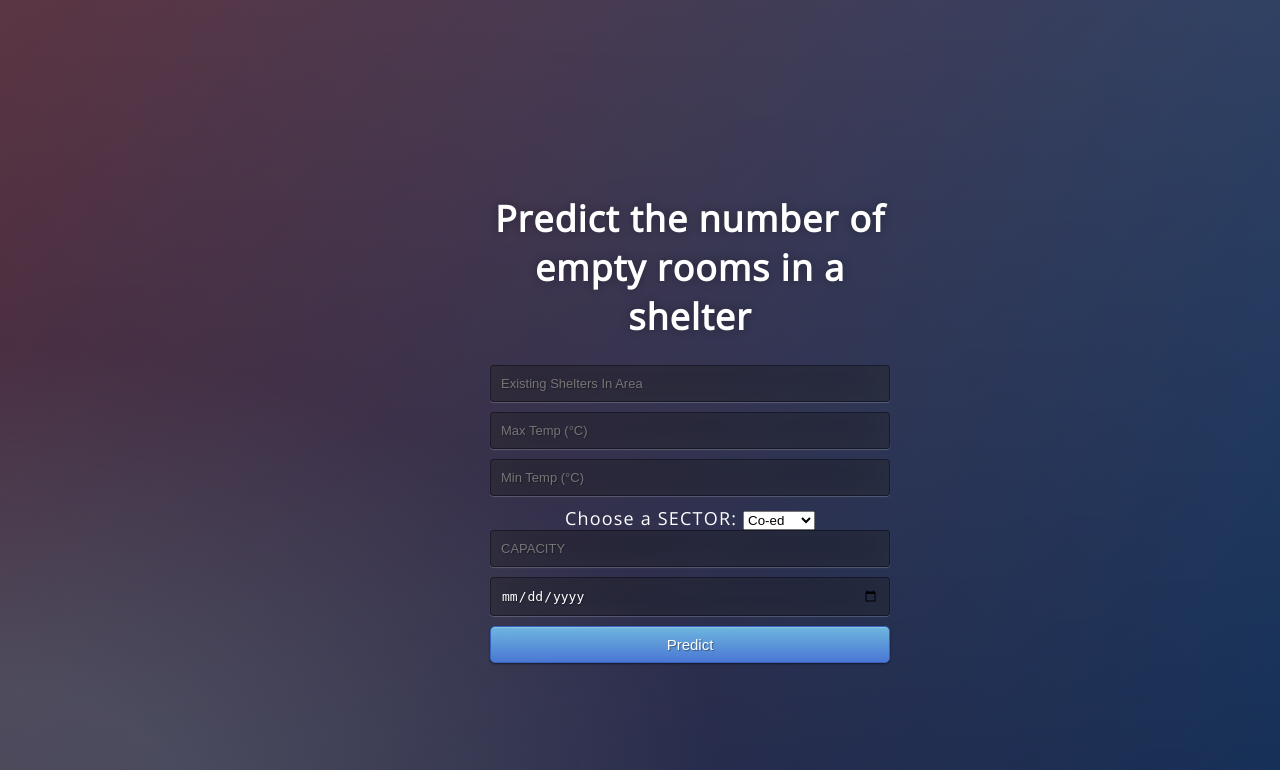
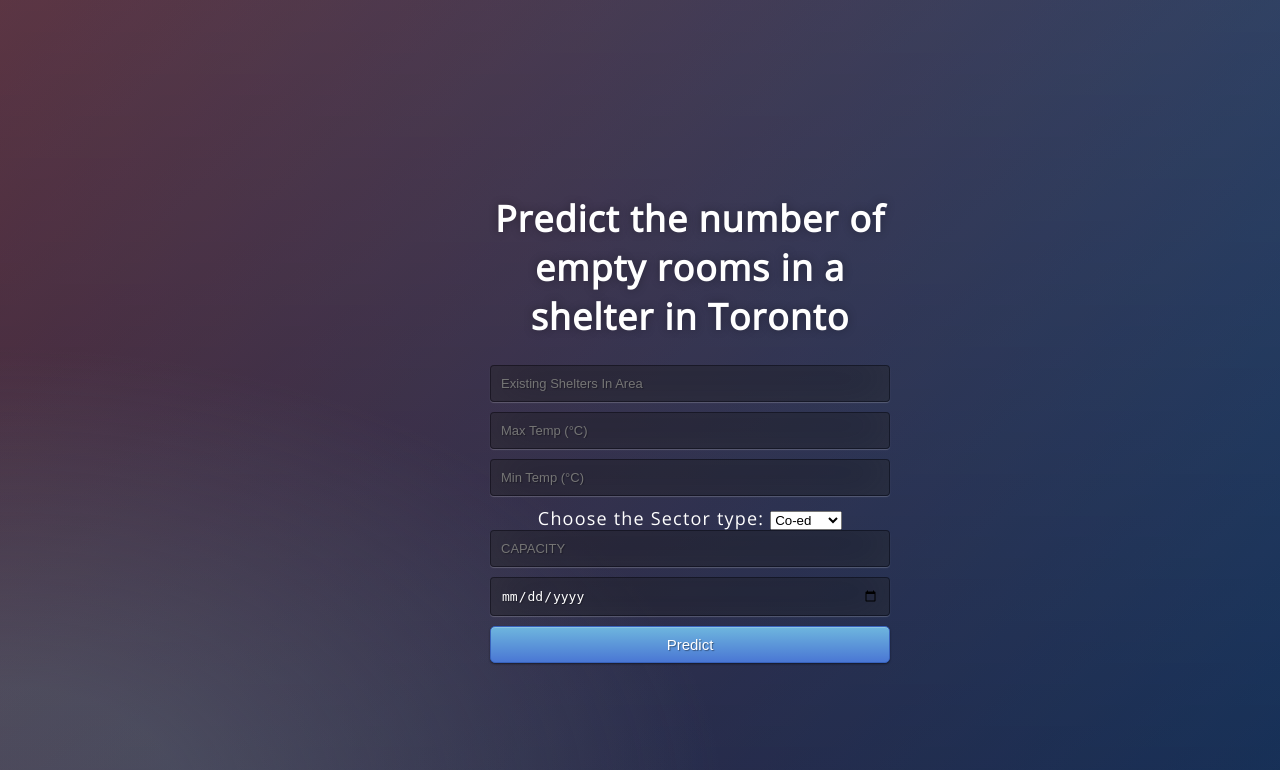
Before and after one commit to Maryam-Ah/SmartCity-with-Pycaret, a Flask app: page / in a window 1280 px wide. Shown: the top 770 px of the page. Run offline with Flask 2, Linux system fonts and the light colour scheme; parts of the project's set-up code (start-up, migrations or seed data) failed here and were passed over.

Commit message:
Update home.html

```diff
--- a/templates/home.html
+++ b/templates/home.html
@@ -10,7 +10,7 @@
 </head>
 <body>
 <div class="login">
-<h1>Predict the number of empty rooms in a shelter</h1>
+<h1>Predict the number of empty rooms in a shelter in Toronto</h1>
 <!-- Form to enter new data for predictions  -->
 <form action="{{ url_for('predict')}}" method="POST">
 
@@ -23,7 +23,7 @@
 
 <!-- <input name="SECTOR" placeholder="SECTOR" required="required" type="text" /><br /> -->
 
-<label for="SECTOR">Choose a SECTOR:</label>
+<label for="SECTOR">Choose the Sector type:</label>
   <select id="SECTOR" name="SECTOR">
     <option value="Co-ed" type = "text">Co-ed</option>
     <option value="Youth" type = "text">Youth</option>
@@ -32,7 +32,7 @@
     <option value="Women" type = "text">Women</option>
   </select>
 
-
+	<br />
 
 <input name="CAPACITY" placeholder="CAPACITY" required="required" type="number" /><br />
 
```
